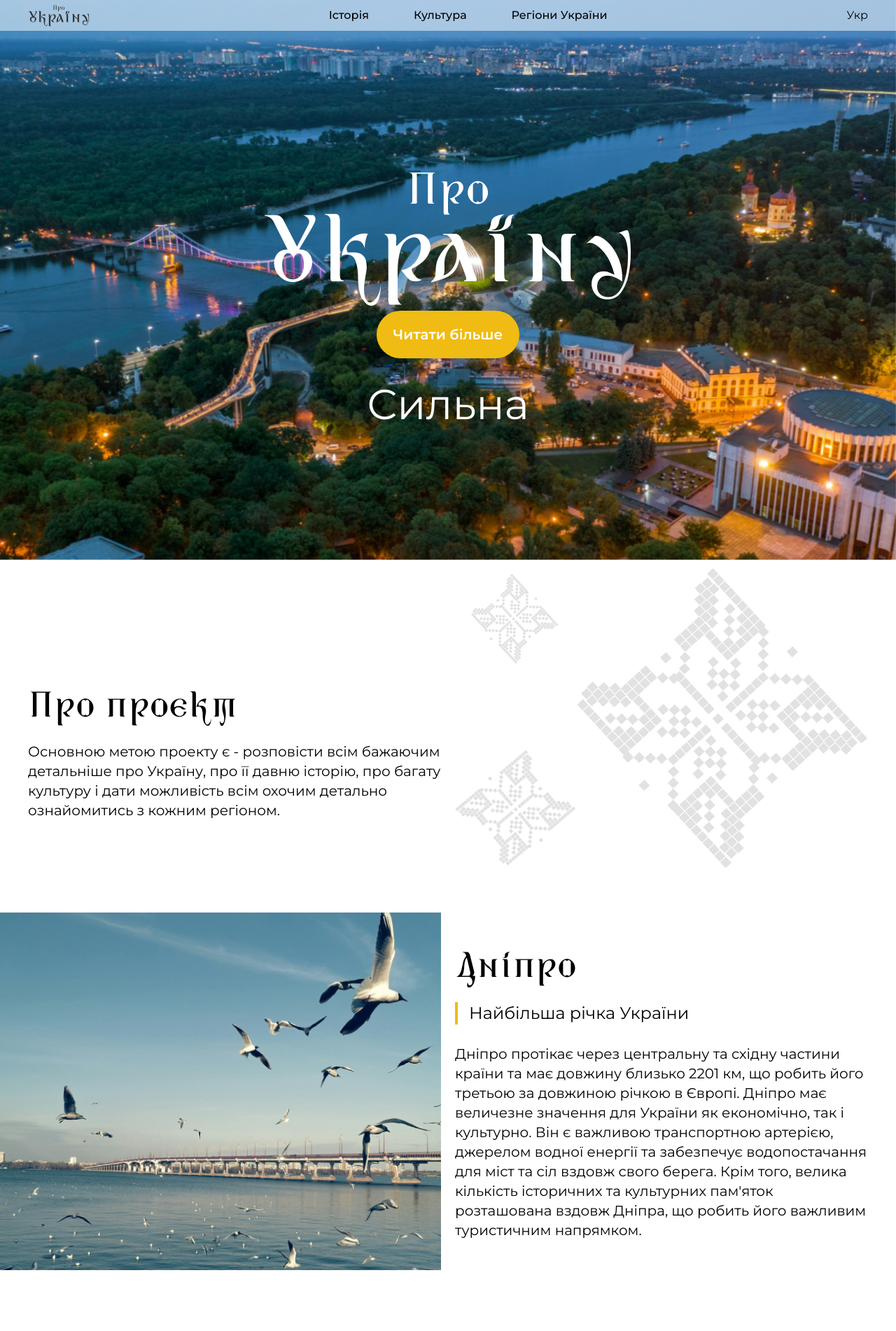
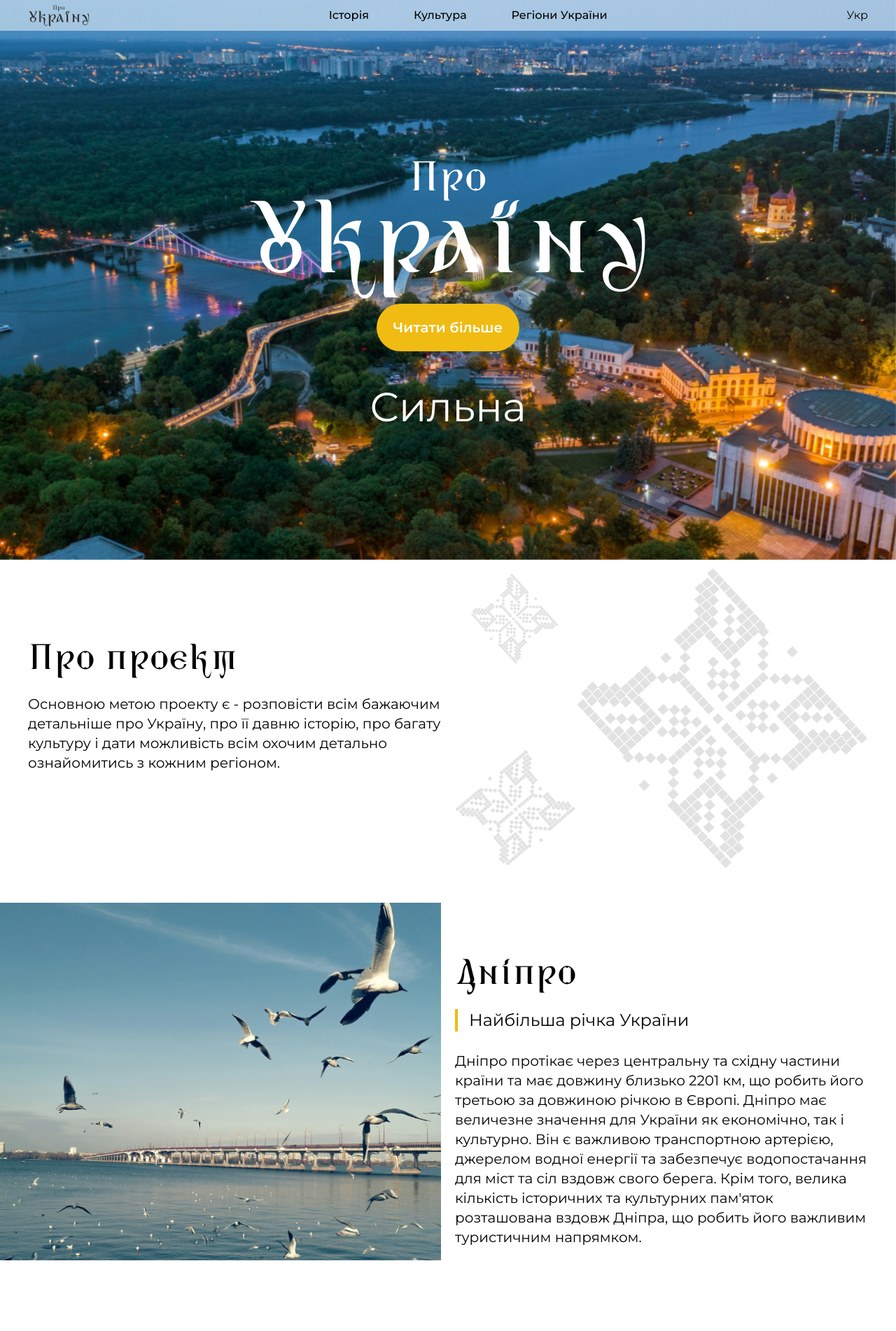
Before and after one commit to myplekan/history-code, a React (Create React App) app: page /#/ in a window 1280 px wide. Shown: the top 1902 px of the page at 70% size. Built offline with nearby package versions, Linux system fonts and the light colour scheme; what tailwindcss-animated would draw is missing.

Commit message:
fixed margin and padding

```diff
--- a/src/components/ArrowUp/ArrowUp.tsx
+++ b/src/components/ArrowUp/ArrowUp.tsx
@@ -1,8 +1,12 @@
 import { useEffect, useState } from "react";
 import { scrollToTop } from "../../services/goTop";
+import classNames from "classnames";
 
 export const ArrowUp = () => {
   const [showButton, setShowButton] = useState(false);
+
+  const windowWidth = window.innerWidth;
+  const distance = windowWidth > 1440 ? (windowWidth - 1440) / 2 : 10;
 
   useEffect(() => {
     const handleScroll = () => {
@@ -21,9 +25,9 @@ export const ArrowUp = () => {
 
   return (
     <img
-      className={`w-10 rotate-90 fixed right-2 bottom-36 cursor-pointer ${
-        showButton ? "visible" : "hidden"
-      } animate-jump animate-infinite animate-duration-[2000ms] animate-ease-linear`}
+      className={classNames(`w-10 rotate-90 fixed right-[${distance}px] bottom-36 cursor-pointer ${
+          showButton ? "visible" : "hidden"
+        } animate-jump animate-infinite animate-duration-[2000ms] animate-ease-linear`)}
       onClick={scrollToTop}
       src={process.env.PUBLIC_URL + `/images/arrow-up.svg`}
       alt="Arrow Up"
--- a/src/pages/HistoryPage.tsx
+++ b/src/pages/HistoryPage.tsx
@@ -3,7 +3,7 @@ import { HistoryCard } from "../components/HistoryCard/HistoryCard";
 
 export const HistoryPage = () => {
   return (
-    <main className="pt-11 px-10">
+    <main className="pt-[58px] px-10">
       <div className="flex justify-between border-b-2 border-gray-40 mb-16">
         <h1 className="font-rutenia text-[52px]">Історія</h1>
         <img src={process.env.PUBLIC_URL + "/images/search.svg"} alt="Search" />
--- a/src/pages/HomePage.tsx
+++ b/src/pages/HomePage.tsx
@@ -4,18 +4,17 @@ import { Swiper, SwiperSlide } from "swiper/react";
 import { Autoplay } from "swiper/modules";
 import "swiper/css";
 import { AnimateImg } from "../components/AnimateImg/AnimateImg";
-import { scrollToTop } from "../services/goTop";
 import { ArrowUp } from "../components/ArrowUp/ArrowUp";
 
 export const HomePage = () => {
   return (
-    <>
+    <main>
       <Banner />
 
       <div className="flex flex-col justify-center items-center h-screen text-center text-white pt-11 mb-3">
         <h1 className="flex flex-col font-rutenia my-2.5">
-          <span className="text-6xl">Про</span>
-          <span className="text-9xl">Україну</span>
+          <span className="text-[56px] leading-[56px]">Про</span>
+          <span className="text-[138px] leading-[138px]">Україну</span>
         </h1>
 
         <Link
@@ -25,7 +24,7 @@ export const HomePage = () => {
           Читати більше
         </Link>
 
-        <div className="w-full text-6xl">
+        <div className="w-full text-[58px]">
           <Swiper
             modules={[Autoplay]}
             slidesPerView={1}
@@ -41,10 +40,10 @@ export const HomePage = () => {
       </div>
 
       <div className="grid gap-5 grid-cols-8 text-xl pb-11">
-        <div className="col-start-1 col-end-5 pt-44 pl-10">
+        <div className="col-start-1 col-end-5 pt-[108px] pl-10">
           <h2 className="font-rutenia text-5xl mb-6">Про проєкт</h2>
 
-          <p className="mb-28">
+          <p className="mb-[166px]">
             Основною метою проекту є - розповісти всім бажаючим детальніше про
             Україну, про її давню історію, про багату культуру і дати можливість
             всім охочим детально ознайомитись з кожним регіоном.
@@ -62,7 +61,7 @@ export const HomePage = () => {
           animateClass={"animate-move-right"}
         />
 
-        <div className="col-start-5 col-end-9 pt-14 pr-10">
+        <div className="col-start-5 col-end-9 pt-[80px] pr-10">
           <h2 className="font-rutenia text-5xl mb-6">Дніпро</h2>
 
           <div className="flex gap-4 mb-7">
@@ -70,7 +69,7 @@ export const HomePage = () => {
             <div className="text-2xl">Найбільша річка України</div>
           </div>
 
-          <p className="mb-28">
+          <p className="mb-[160px]">
             Дніпро протікає через центральну та східну частини країни та має
             довжину близько 2201 км, що робить його третьою за довжиною річкою в
             Європі. Дніпро має величезне значення для України як економічно, так
@@ -82,7 +81,7 @@ export const HomePage = () => {
           </p>
         </div>
 
-        <div className="col-start-1 col-end-5 pl-10 pt-16">
+        <div className="col-start-1 col-end-5 pl-10 pt-[70px]">
           <h2 className="font-rutenia text-5xl mb-6">Києво-Печерська Лавра</h2>
 
           <div className="flex gap-4 mb-7">
@@ -146,6 +145,6 @@ export const HomePage = () => {
       />
 
       <ArrowUp />
-    </>
+    </main>
   );
 };
--- a/tailwind.config.js
+++ b/tailwind.config.js
@@ -31,8 +31,8 @@ module.exports = {
       },
     },
     animation: {
-      "move-right": "move-right 3s ease-out",
-      "move-left": "move-left 3s ease-out",
+      "move-right": "move-right 2s ease-out",
+      "move-left": "move-left 2s ease-out",
     },
   },
   plugins: [require("tailwindcss-animated")],
```
